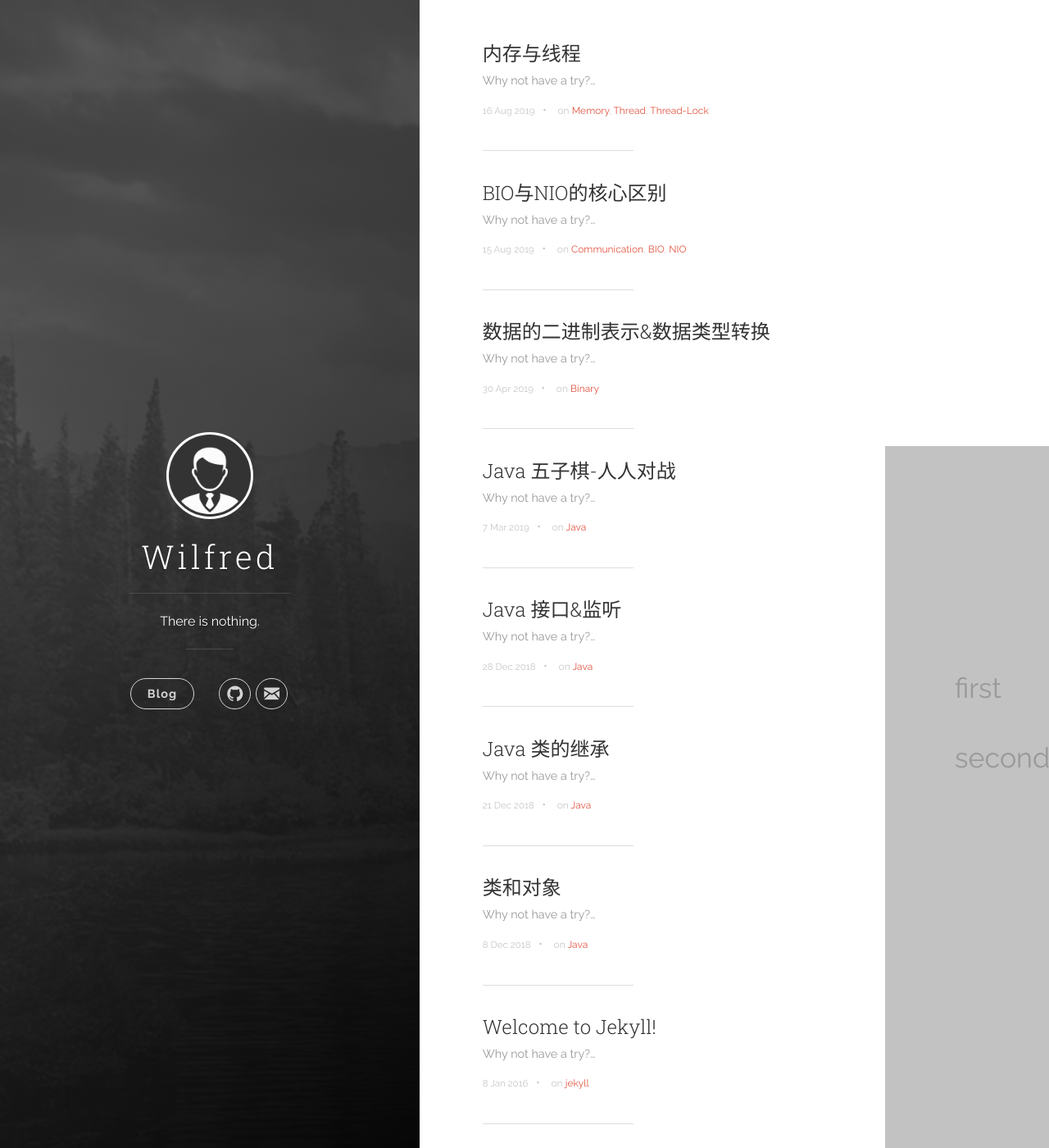
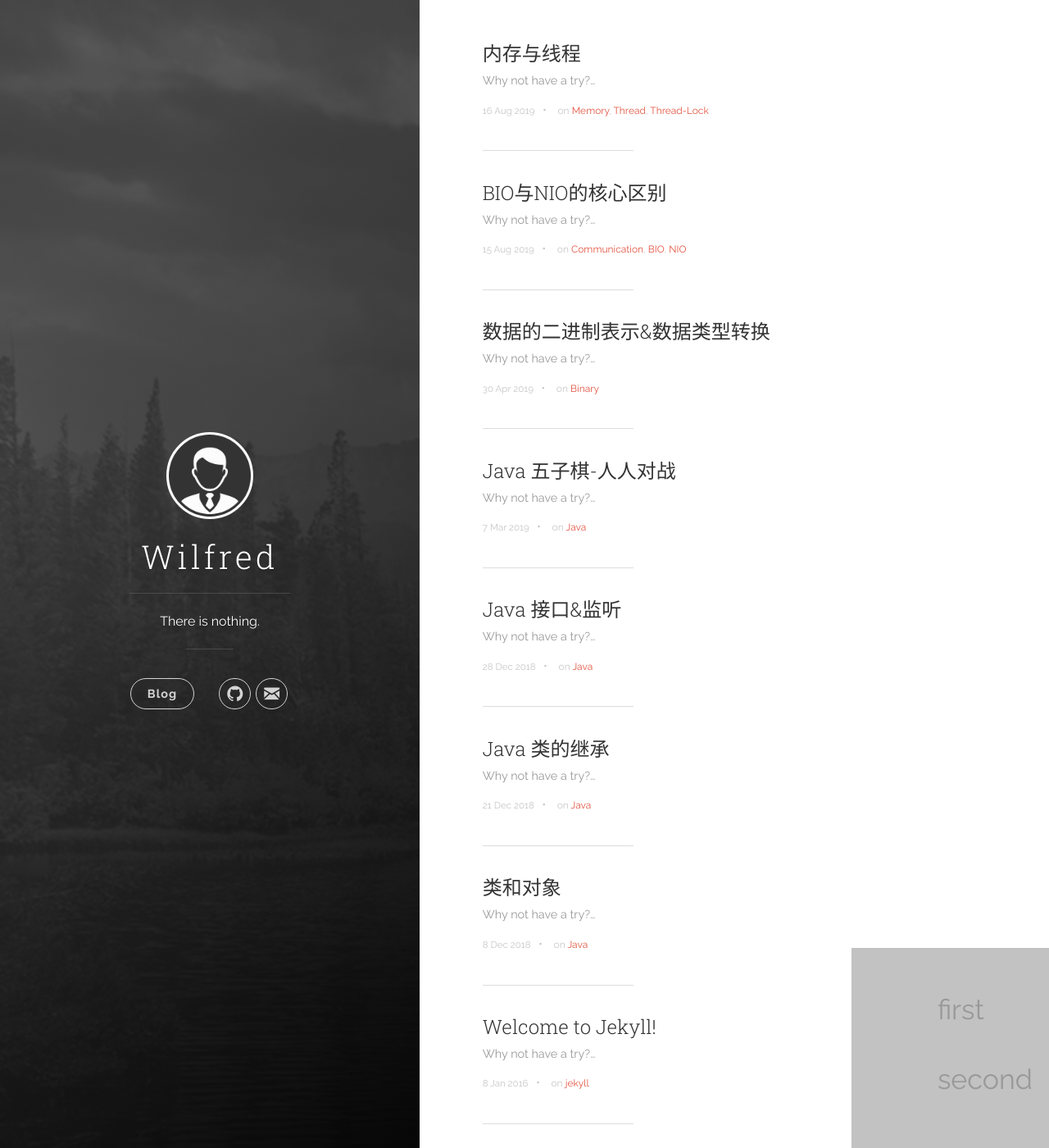
Before and after one commit to WilfredShen/WilfredShen.github.io, a Jekyll site: the page built from index.html, in a window 1280 px wide and 1400 px high. Shown: the whole window at 82% size. Built offline with Jekyll 4.4.1, drawn with Linux system fonts in a browser that asks for light colours; the list of posts is cut into pages by our own code.

Commit message:
Update uno.scss

```diff
--- a/_sass/uno.scss
+++ b/_sass/uno.scss
@@ -1690,12 +1690,13 @@ input[type="tel"]:-ms-input-placeholder {
 		opacity: 0.4;
 		right: 0;
 		bottom: 0;
-		padding-top: 20%;
+		padding-top: 36px;
 		font-size: 34px;
-		width: 200px;
-		height: 600px; }
+		max-width: 360px;
+		width: fit-content;
+		height: fit-content; }
 		.side-navbar li {
 			color: #000000;
-			padding: 12px 0;
+			padding: 12px 20px;
 			display: block;
 		}
```
